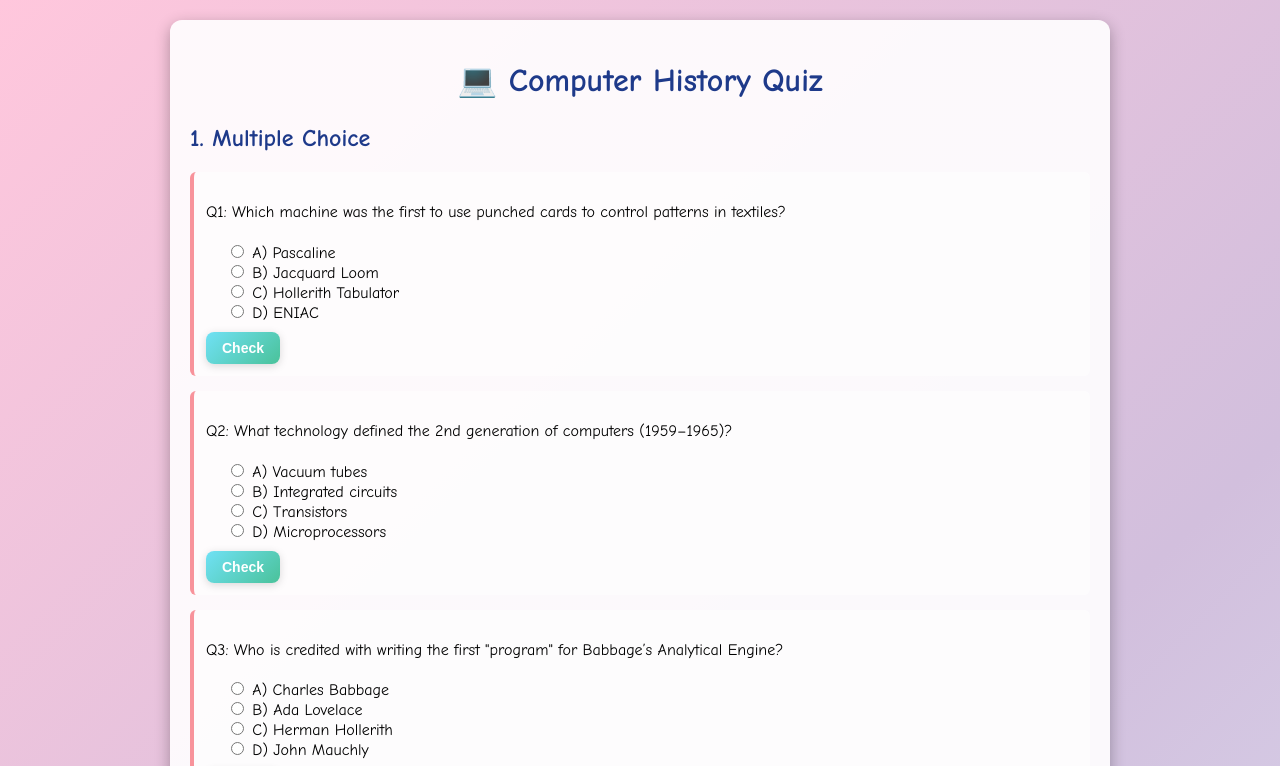
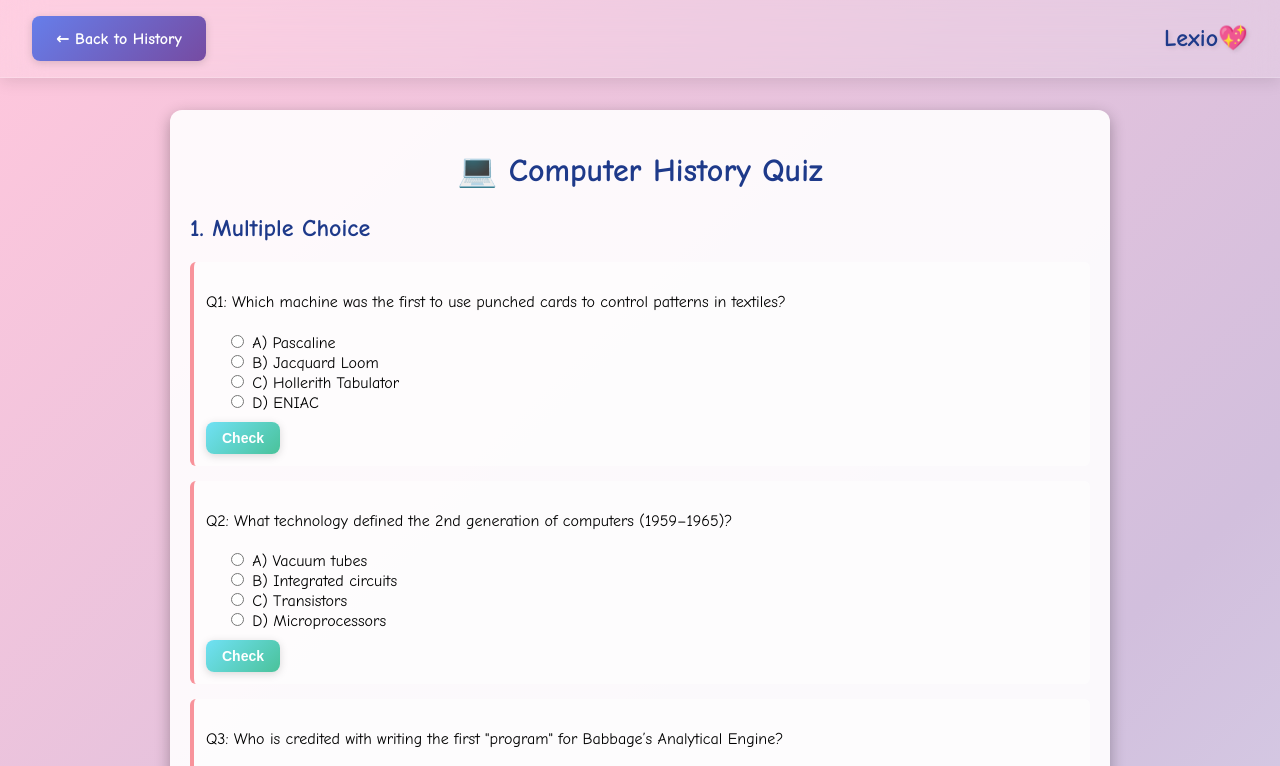
Before and after one commit to Tonyisstudying/Bugged-but-Brilliant, a website: page CS/History of CS/questions/ques.html in a window 1280 px wide. Shown: the top 766 px of the page. Drawn offline with Linux system fonts and the light colour scheme.

Commit message:
ques page for history of cs literally done

```diff
--- a/CS/History of CS/questions/ques.css
+++ b/CS/History of CS/questions/ques.css
@@ -11,13 +11,109 @@ body {
   padding: 0;
 }
 
+/* Navigation bar styling */
+.nav-container {
+  display: flex;
+  justify-content: space-between;
+  align-items: center;
+  margin-bottom: 2rem;
+  padding: 1rem 2rem;
+  background: rgba(255, 255, 255, 0.15);
+  backdrop-filter: blur(20px);
+  -webkit-backdrop-filter: blur(20px);
+  border-bottom: 1px solid rgba(255, 255, 255, 0.2);
+  position: sticky;
+  top: 0;
+  z-index: 1000;
+  box-shadow: 0 4px 15px rgba(0, 0, 0, 0.1);
+  transition: all 0.3s ease;
+}
+
+/* Enhanced sticky effect when scrolling */
+.nav-container.scrolled {
+  background: rgba(255, 255, 255, 0.25);
+  backdrop-filter: blur(25px);
+  -webkit-backdrop-filter: blur(25px);
+  box-shadow: 0 6px 20px rgba(0, 0, 0, 0.15);
+}
+
+.back-button {
+  display: inline-block;
+  padding: 0.8rem 1.5rem;
+  background: linear-gradient(135deg, #667eea 0%, #764ba2 100%);
+  color: white;
+  text-decoration: none;
+  border-radius: 8px;
+  transition: all 0.3s ease;
+  font-weight: bold;
+  box-shadow: 0 2px 8px rgba(0, 0, 0, 0.15);
+  position: relative;
+  overflow: hidden;
+}
+
+.back-button::before {
+  content: '';
+  position: absolute;
+  top: 0;
+  left: -100%;
+  width: 100%;
+  height: 100%;
+  background: linear-gradient(90deg, transparent, rgba(255, 255, 255, 0.2), transparent);
+  transition: left 0.5s;
+}
+
+.back-button:hover {
+  background: linear-gradient(135deg, #764ba2 0%, #667eea 100%);
+  transform: translateY(-2px);
+  box-shadow: 0 4px 12px rgba(0, 0, 0, 0.25);
+}
+
+.back-button:hover::before {
+  left: 100%;
+}
+
+/* Enhanced button effect when nav is scrolled */
+.nav-container.scrolled .back-button {
+  box-shadow: 0 3px 10px rgba(0, 0, 0, 0.2);
+}
+
+.nav-container.scrolled .back-button:hover {
+  box-shadow: 0 5px 15px rgba(0, 0, 0, 0.3);
+}
+
+.nav-title {
+  font-size: 1.5rem;
+  font-weight: bold;
+  color: #1e3a8a;
+  text-shadow: 2px 2px 4px rgba(0, 0, 0, 0.1);
+  transition: all 0.3s ease;
+}
+
+/* Enhanced title effect when scrolled */
+.nav-container.scrolled .nav-title {
+  color: #1e40af;
+  text-shadow: 2px 2px 6px rgba(0, 0, 0, 0.15);
+}
+
 .quiz-container {
   max-width: 900px;
-  margin: 20px auto;
+  margin: 0 auto 20px auto;
   padding: 20px;
   background: rgba(255, 255, 255, 0.9);
   border-radius: 12px;
   box-shadow: 0 5px 15px rgba(0, 0, 0, 0.3);
+  position: relative;
+  z-index: 1;
+}
+
+/* Add some breathing room for sticky nav */
+body {
+  padding-top: 0;
+}
+
+/* Ensure content doesn't get hidden behind sticky nav */
+.quiz-container {
+  margin-top: 1rem;
 }
 
 h1 {
@@ -233,11 +329,6 @@ input[type="text"]:not(:focus)::before {
   position: relative;
 }
 
-/* Style the underscores in the question text to look like blanks */
-.question p {
-  /* Replace underscores with styled blanks */
-}
-
 /* Create visual blank lines in questions */
 .blank-line {
   display: inline-block;
--- a/CS/History of CS/questions/ques.html
+++ b/CS/History of CS/questions/ques.html
@@ -6,6 +6,11 @@
     <link rel="stylesheet" href="ques.css" />
   </head>
   <body>
+    <div class="nav-container">
+        <a href="../historyofcs.html" class="back-button">← Back to History</a>
+        <div class="nav-title">Lexio💖</div>
+    </div>
+
     <div class="quiz-container">
       <h1>💻 Computer History Quiz</h1>
 
--- a/CS/History of CS/questions/ques.js
+++ b/CS/History of CS/questions/ques.js
@@ -113,6 +113,17 @@ document.addEventListener('DOMContentLoaded', function() {
     // Replace multiple underscores with styled blank elements
     question.innerHTML = question.innerHTML.replace(/_{4,}/g, '<span class="blank-line"></span>');
   });
+
+  // Add scroll effect for sticky navigation
+  const navContainer = document.querySelector('.nav-container');
+
+  window.addEventListener('scroll', function() {
+    if (window.scrollY > 50) {
+      navContainer.classList.add('scrolled');
+    } else {
+      navContainer.classList.remove('scrolled');
+    }
+  });
 });
 
 function checkAnswer(button) {
```
